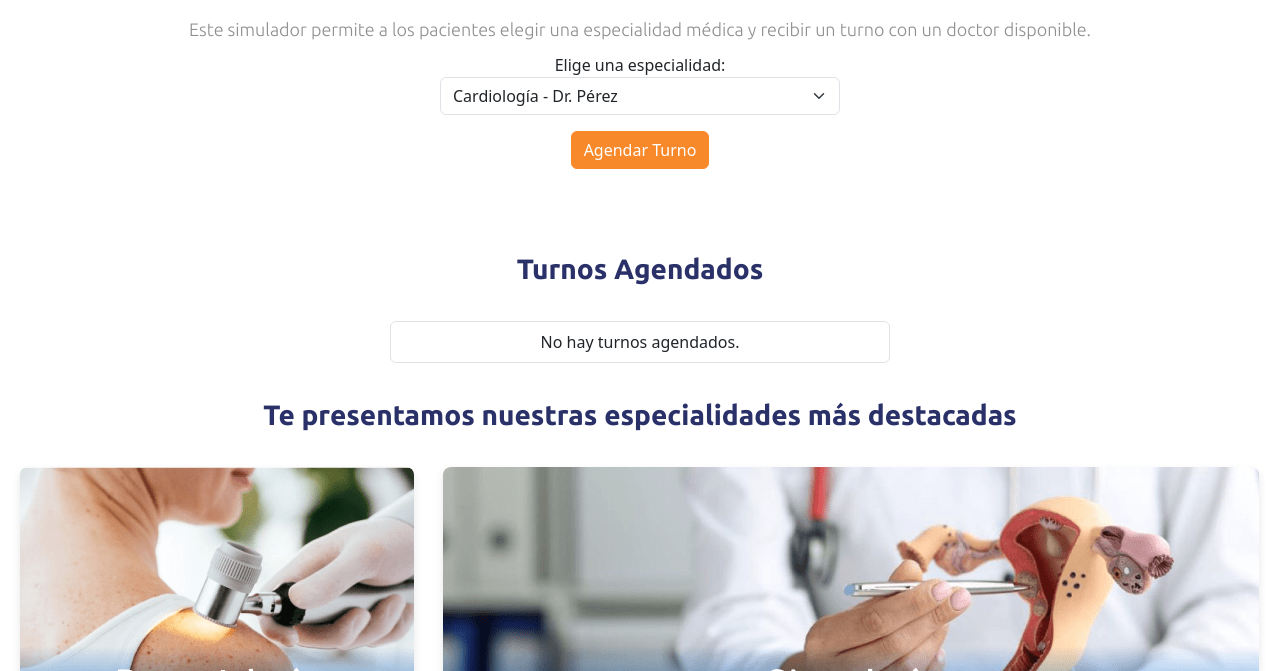
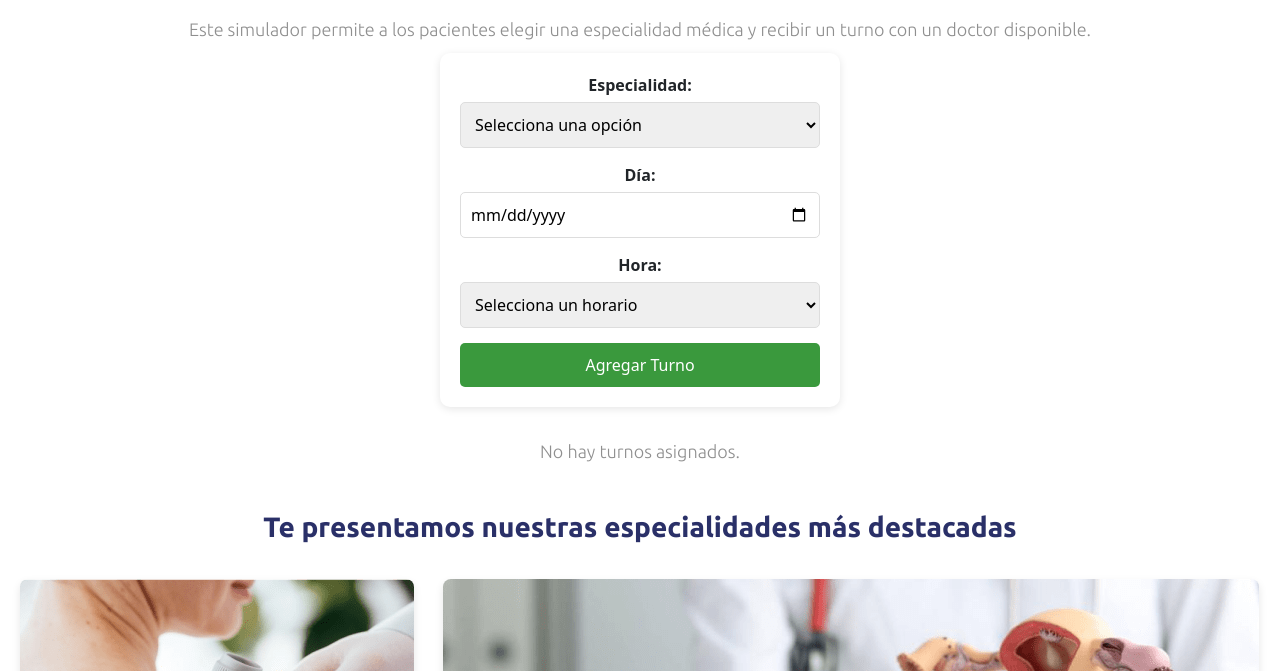
Before and after one commit to mp3sync/Entregable2-Huarsaya, a plain HTML site: page pages/especialidades.html in a window 1280 px wide. Shown: the part 129-800 px from the top of the page. Drawn offline with nearby package versions, Linux system fonts and the light colour scheme; a web font is replaced by a local one.

Commit message:
Realizando ajustes del feedback de la Entrega 2, falta reconfirmar si esta ok

```diff
--- a/css/main.css
+++ b/css/main.css
@@ -552,9 +552,6 @@ p {
   margin: 0;
 }
 
-
-
-
 .grid-container {
   display: grid;
   grid-template-columns: repeat(3, 1fr);
@@ -760,19 +757,75 @@ a {
 }
 
 
-.form-turnos {
+form {
+  background-color: #fff;
+  padding: 20px;
+  margin: 0 auto 20px;
   max-width: 400px;
+  border-radius: 10px;
+  box-shadow: 0 2px 8px rgba(0, 0, 0, 0.1);
+}
+
+form label {
+  display: block;
+  margin-bottom: 5px;
+  font-weight: bold;
+}
+
+form input,
+form select {
+  width: 100%;
+  padding: 10px;
+  margin-bottom: 15px;
+  border: 1px solid #ddd;
+  border-radius: 5px;
+}
+
+form button {
+  width: 100%;
+  padding: 10px;
+  background-color: #3a993d;
+  color: #fff;
+  border: none;
+  border-radius: 5px;
+  cursor: pointer;
+  transition: background-color 0.3s;
+}
+
+form button:hover {
+  background-color: #3a993d;
+}
+
+#listaTurnos {
+  max-width: 600px;
   margin: 0 auto;
 }
 
-#turnosAgendados {
-  max-width: 500px;
-  margin: 0 auto;
+.turno {
+  background-color: #fff;
+  padding: 15px;
+  margin-bottom: 15px;
+  border-left: 5px solid #3a993d;
+  border-radius: 8px;
+  box-shadow: 0 2px 6px rgba(0, 0, 0, 0.1);
 }
 
-.list-group-item {
-  font-size: 1rem;
+.turno p {
+  margin-bottom: 8px;
 }
 
+.turno button {
+  background-color: #971d27;
+  border: none;
+  color: #fff;
+  padding: 8px 12px;
+  border-radius: 5px;
+  cursor: pointer;
+  transition: background-color 0.3s;
+}
+
+.turno button:hover {
+  background-color: #971d27;
+}
 
 /*# sourceMappingURL=main.css.map */
--- a/js/app.js
+++ b/js/app.js
@@ -1,72 +1,122 @@
-// Datos de especialidades y doctores
-const especialidades = [
-    { nombre: "Cardiología", doctor: "Dr. Pérez" },
-    { nombre: "Pediatría", doctor: "Dra. Gómez" },
-    { nombre: "Dermatología", doctor: "Dr. Ramírez" },
-    { nombre: "Oftalmología", doctor: "Dra. López" },
-    { nombre: "Ginecología", doctor: "Dra. Huaman" }
-  ];
+class TurnosApp {
+  constructor() {
+    this.turnos = JSON.parse(localStorage.getItem('turnos')) || [];
+    this.especialidades = [
+      "Cardiología",
+      "Dermatología",
+      "Pediatría",
+      "Traumatología",
+      "Ginecología",
+      "Medicina General",
+      "Oftalmología",
+    ];
+    this.cacheDOM();
+    this.bindEvents();
+    this.cargarEspecialidades();
+    this.mostrarTurnos();
+  }
 
-  // Para que no se pierdan los turnos tomados - Localstore
-  let turnos = JSON.parse(localStorage.getItem("turnos")) || [];
+  cacheDOM() {
+    this.form = document.getElementById('formTurno');
+    this.selectEspecialidades = document.getElementById('especialidades');
+    this.inputDia = document.getElementById('dia');
+    this.selectHora = document.getElementById('hora');
+    this.contenedorTurnos = document.getElementById('listaTurnos');
+  }
 
-  // 1 - DOM
-  const especialidadSelect = document.getElementById("especialidadSelect");
-  const formTurnos = document.getElementById("formTurnos");
-  const listaTurnos = document.getElementById("listaTurnos");
-
-  // Select
-  function cargarEspecialidades() {
-    especialidades.forEach((esp, index) => {
-      const option = document.createElement("option");
-      option.value = index;
-      option.textContent = `${esp.nombre} - ${esp.doctor}`;
-      especialidadSelect.appendChild(option);
+  bindEvents() {
+    this.form.addEventListener('submit', (e) => {
+      e.preventDefault();
+      this.agregarTurno();
     });
   }
 
-  // 2 - DOM
-  function mostrarTurnos() {
-    listaTurnos.innerHTML = "";
-    if (turnos.length === 0) {
-      listaTurnos.innerHTML = "<li class='list-group-item'>No hay turnos agendados.</li>";
+  limpiarElemento(element) {
+    while (element.firstChild) {
+      element.removeChild(element.firstChild);
+    }
+  }
+
+  cargarEspecialidades() {
+    this.limpiarElemento(this.selectEspecialidades);
+
+    const opciones = ["Selecciona una opción", ...this.especialidades].map(especialidad => {
+      const option = document.createElement('option');
+      option.value = especialidad === "Selecciona una opción" ? '' : especialidad;
+      option.textContent = especialidad;
+      return option;
+    });
+
+    opciones.forEach(option => this.selectEspecialidades.appendChild(option));
+  }
+
+  agregarTurno() {
+    const especialidadSeleccionada = this.selectEspecialidades.value;
+    const dia = this.inputDia.value;
+    const hora = this.selectHora.value;
+    const hoy = new Date().toISOString().split("T")[0];
+
+    if (!especialidadSeleccionada || !dia || !hora) {
+      return this.mostrarError('Todos los campos son obligatorios.');
+    }
+    if (dia < hoy) {
+      return this.mostrarError('No puedes seleccionar una fecha pasada.');
+    }
+
+    const nuevoTurno = { especialidad: especialidadSeleccionada, dia, hora };
+    this.turnos.push(nuevoTurno);
+    localStorage.setItem('turnos', JSON.stringify(this.turnos));
+
+    this.mostrarTurnos();
+    this.form.reset();
+  }
+
+  mostrarError(mensaje) {
+    const errorMsg = document.createElement('p');
+    errorMsg.textContent = mensaje;
+    errorMsg.style.color = 'red';
+    errorMsg.style.fontWeight = 'bold';
+    this.form.appendChild(errorMsg);
+    setTimeout(() => errorMsg.remove(), 3000);
+  }
+
+  mostrarTurnos() {
+    this.limpiarElemento(this.contenedorTurnos);
+
+    if (this.turnos.length === 0) {
+      const mensaje = document.createElement('p');
+      mensaje.textContent = 'No hay turnos asignados.';
+      this.contenedorTurnos.appendChild(mensaje);
       return;
     }
 
-    turnos.forEach((turno, index) => {
-      const li = document.createElement("li");
-      li.className = "list-group-item d-flex justify-content-between align-items-center";
-      li.innerHTML = `
-        <span>${turno.especialidad} - ${turno.doctor}</span>
-        <button class="btn btn-danger btn-sm" onclick="eliminarTurno(${index})">Eliminar</button>
-      `;
-      listaTurnos.appendChild(li);
+    this.turnos.forEach((turno, index) => {
+      const divTurno = document.createElement('div');
+      divTurno.classList.add('turno');
+
+      const pEspecialidad = document.createElement('p');
+      pEspecialidad.textContent = `Especialidad: ${turno.especialidad}`;
+
+      const pDia = document.createElement('p');
+      pDia.textContent = `Día: ${turno.dia}`;
+
+      const pHora = document.createElement('p');
+      pHora.textContent = `Hora: ${turno.hora}`;
+
+      const btnEliminar = document.createElement('button');
+      btnEliminar.textContent = 'Eliminar';
+      btnEliminar.addEventListener('click', () => this.eliminarTurno(turno));
+
+      [pEspecialidad, pDia, pHora, btnEliminar].forEach(el => divTurno.appendChild(el));
+      this.contenedorTurnos.appendChild(divTurno);
     });
   }
 
-  // Para que agende el paciente
-  formTurnos.addEventListener("submit", function (e) {
-    e.preventDefault();
+  eliminarTurno(turnoAEliminar) {
+    this.turnos = this.turnos.filter(turno => turno !== turnoAEliminar);
+    this.guardarTurnos();
+    this.mostrarTurnos();
+  }
+}
 
-    const seleccion = especialidades[especialidadSelect.value];
-    const nuevoTurno = {
-      especialidad: seleccion.nombre,
-      doctor: seleccion.doctor
-    };
-
-    turnos.push(nuevoTurno);
-    localStorage.setItem("turnos", JSON.stringify(turnos));
-
-    mostrarTurnos();
-    formTurnos.reset();
-  });
-
-  // Cuando quiere eliminar un turno
-  function eliminarTurno(index) {
-    turnos.splice(index, 1);
-    localStorage.setItem("turnos", JSON.stringify(turnos));
-    mostrarTurnos();
-  }
-
-  cargarEspecialidades();
-  mostrarTurnos();
+document.addEventListener('DOMContentLoaded', () => new TurnosApp());
--- a/pages/especialidades.html
+++ b/pages/especialidades.html
@@ -61,21 +61,31 @@ href="https://cdnjs.cloudflare.com/ajax/libs/animate.css/4.1.1/animate.min.css"
               <p>Este simulador permite a los pacientes elegir una especialidad médica y recibir un turno con un doctor disponible.</p>
 
 
-              <form id="formTurnos" class="form-turnos">
-                <label for="especialidadSelect">Elige una especialidad:</label>
-                <select id="especialidadSelect" class="form-select">
-                  <!-- Opciones dinámicas desde JS -->
-                </select>
-                <button type="submit" class="btn btn-primary mt-3">Agendar Turno</button>
-              </form>
+              <div class="form-container">
+                <form id="formTurno">
+                    <label for="especialidades">Especialidad:</label>
+                    <select id="especialidades"></select>
 
-              <!-- Turnos agendados -->
-              <section id="turnosAgendados" class="mt-5">
-                <h2>Turnos Agendados</h2>
-                <ul id="listaTurnos" class="list-group"></ul>
-              </section>
-            </section>
+                    <label for="dia">Día:</label>
+                    <input type="date" id="dia">
 
+                    <label for="hora">Hora:</label>
+                    <select id="hora">
+                      <option value="">Selecciona un horario</option>
+                      <option value="08:00 - 09:00">8:00 AM - 9:00 AM</option>
+                      <option value="09:00 - 10:00">9:00 AM - 10:00 AM</option>
+                      <option value="10:00 - 11:00">10:00 AM - 11:00 AM</option>
+                      <option value="11:00 - 12:00">11:00 AM - 12:00 PM</option>
+                      <option value="14:00 - 15:00">2:00 PM - 3:00 PM</option>
+                      <option value="15:00 - 16:00">3:00 PM - 4:00 PM</option>
+                    </select>
+
+
+                    <button type="submit">Agregar Turno</button>
+                  </form>
+
+
+              <div id="listaTurnos"></div>
 
 
 
@@ -140,7 +150,7 @@ href="https://cdnjs.cloudflare.com/ajax/libs/animate.css/4.1.1/animate.min.css"
 
     </footer>
 
-    <script async src="../js/app.js"></script>
+    <script src="../js/app.js"></script>
     <script src="https://cdn.jsdelivr.net/npm/bootstrap@5.3.3/dist/js/bootstrap.bundle.min.js" integrity="sha384-YvpcrYf0tY3lHB60NNkmXc5s9fDVZLESaAA55NDzOxhy9GkcIdslK1eN7N6jIeHz" crossorigin="anonymous"></script>
 
 
```
